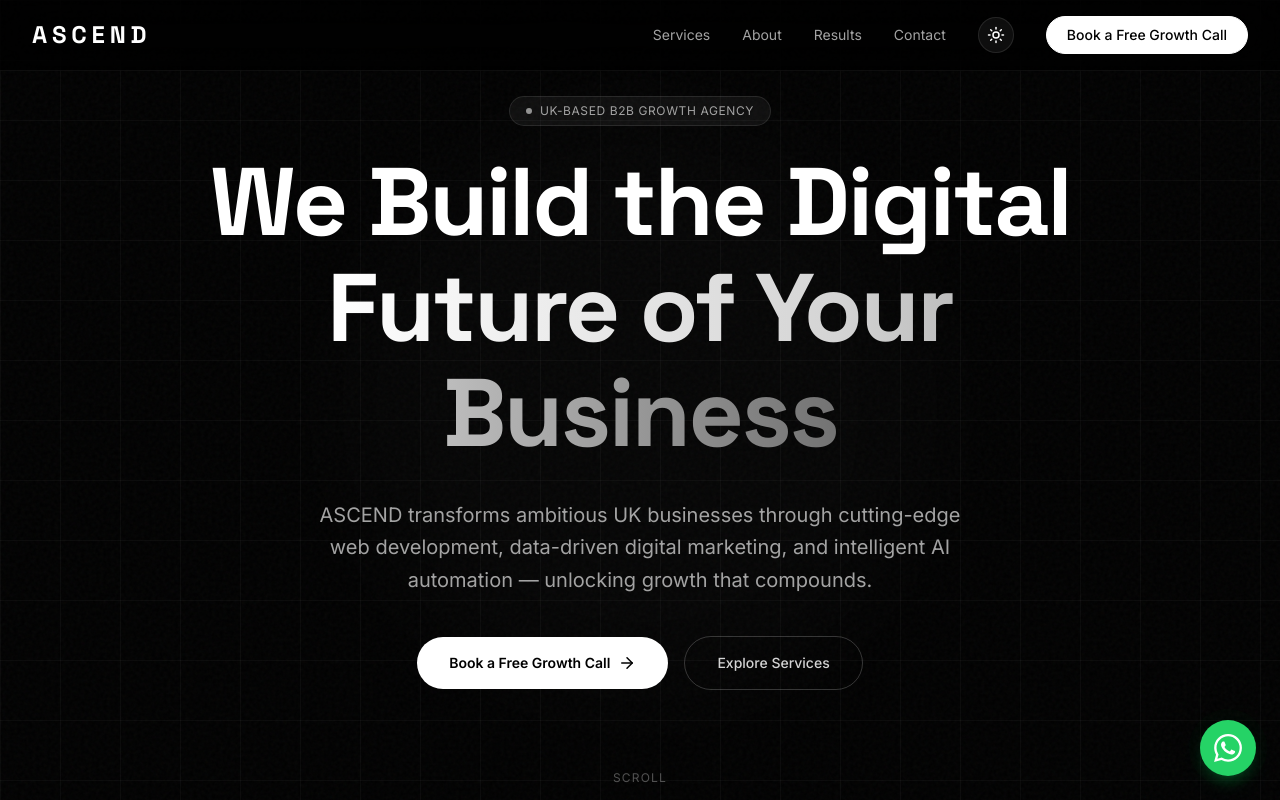
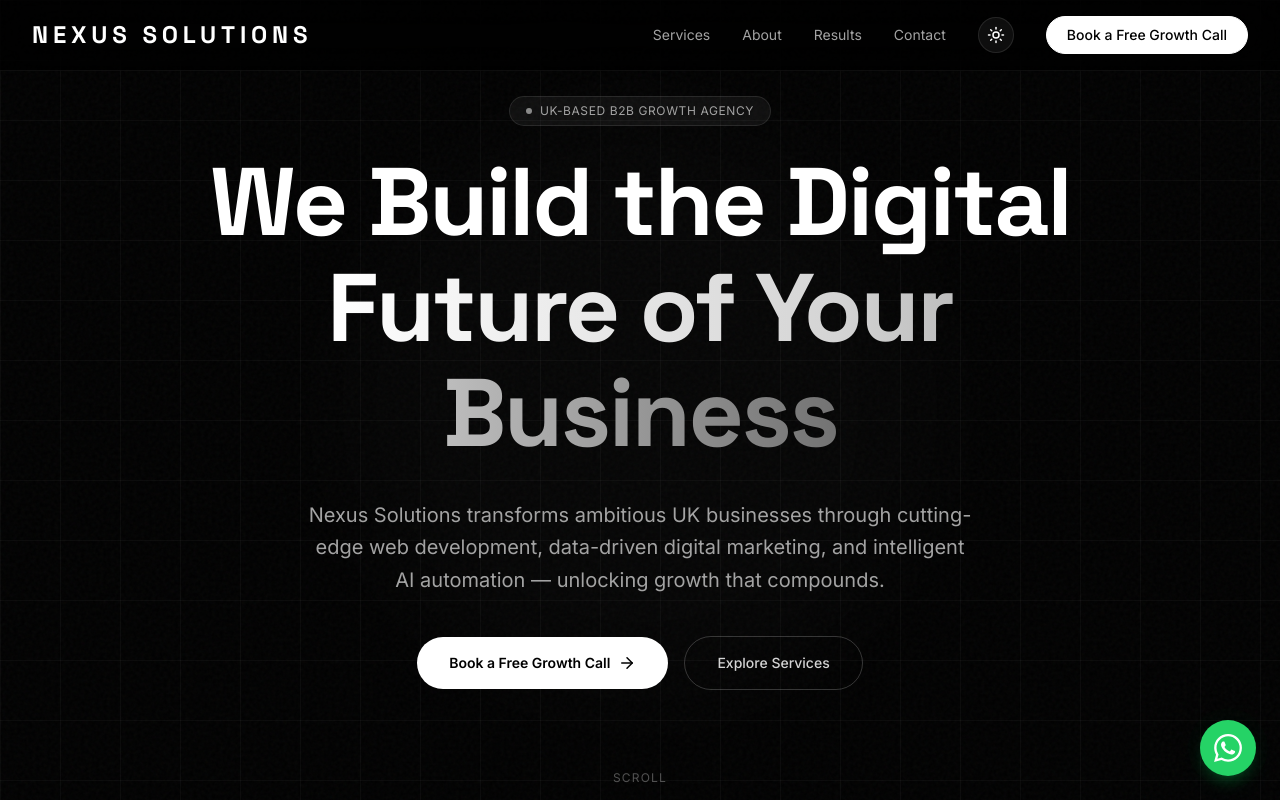
Before and after one commit to affanahmer/nexussolutions, a Next.js app: page / in a window 1280 px wide. Shown: the top 800 px of the page. Built offline with nearby package versions, Linux system fonts and the light colour scheme.

Commit message:
feat: initialize project layout and landing page with animated components

```diff
--- a/app/layout.tsx
+++ b/app/layout.tsx
@@ -15,13 +15,13 @@ const spaceGrotesk = Space_Grotesk({
 });
 
 export const metadata: Metadata = {
-  title: "ASCEND | UK B2B Digital Growth & AI Solutions Agency",
+  title: "Nexus Solutions | UK B2B Digital Growth & AI Solutions Agency",
   description:
-    "ASCEND drives UK business growth through cutting-edge digital marketing, custom web development, and AI-powered automation. Book a free growth call today.",
+    "Nexus Solutions drives UK business growth through cutting-edge digital marketing, custom web development, and AI-powered automation. Book a free growth call today.",
   keywords:
     "UK digital agency, B2B growth, AI solutions, web development, digital marketing, SEO, AI chatbots, AI calling agents",
   openGraph: {
-    title: "ASCEND | UK B2B Digital Growth & AI Solutions Agency",
+    title: "Nexus Solutions | UK B2B Digital Growth & AI Solutions Agency",
     description:
       "We transform UK businesses with cutting-edge digital and AI solutions. Custom websites, digital marketing, AI automation — all under one roof.",
     type: "website",
--- a/app/page.tsx
+++ b/app/page.tsx
@@ -462,7 +462,7 @@ function IconMoon() {
    ────────────────────────────────────────────── */
 const NAV_LINKS = [
   { label: "Services", href: "#services" },
-  { label: "About", href: "#why-ascend" },
+  { label: "About", href: "#why-nexus" },
   { label: "Results", href: "#results" },
   { label: "Contact", href: "#contact" },
 ];
@@ -556,36 +556,52 @@ const VALUE_PROPS = [
 
 const CASE_STUDIES = [
   {
+    tag: "Web Experience",
+    title: "Immersive 3D Website",
+    metric: "+240%",
+    metricLabel: "User Engagement",
+    description:
+      "Developed a stunning WebGL-powered 3D web experience that immersed visitors in the brand's universe, significantly boosting dwell time and lead generation.",
+  },
+  {
+    tag: "Voice AI",
+    title: "AI Outbound Calling Agent",
+    metric: "15k+",
+    metricLabel: "Calls Handled / Month",
+    description:
+      "Built a custom conversational voice AI that dials thousands of leads, handles objections seamlessly, and books qualified appointments on autopilot.",
+  },
+  {
+    tag: "Customer Service",
+    title: "Autonomous AI Helpdesk",
+    metric: "85%",
+    metricLabel: "Ticket Deflection",
+    description:
+      "Integrated a custom-trained language model into the client's support portal, enabling human-like resolution of complex queries in seconds.",
+  },
+  {
     tag: "E-Commerce",
-    title: "E-Commerce Growth",
+    title: "E-Commerce Growth Engine",
     metric: "300%",
     metricLabel: "ROI Increase",
     description:
-      "Transformed an underperforming online store with strategic SEO, conversion optimisation, and AI-powered product recommendations.",
-  },
-  {
-    tag: "AI Automation",
-    title: "AI Agent Implementation",
-    metric: "24/7",
-    metricLabel: "Support Achieved",
-    description:
-      "Deployed an AI calling agent and chatbot system, eliminating after-hours downtime and reducing support costs by 60%.",
+      "Transformed an underperforming online store with strategic SEO, targeted paid media, and AI-powered product recommendations.",
   },
   {
     tag: "Lead Generation",
-    title: "B2B Lead Pipeline",
+    title: "B2B Acquisition Pipeline",
     metric: "5x",
     metricLabel: "Qualified Leads",
     description:
-      "Built a high-converting website with integrated AI chatbot that automated lead qualification and appointment booking.",
+      "Engineered a high-converting landing page ecosystem paired with an AI qualification chatbot that captures and scores leads 24/7.",
   },
   {
     tag: "Digital Marketing",
-    title: "Brand Visibility Campaign",
-    metric: "180%",
-    metricLabel: "Traffic Growth",
+    title: "Omnichannel Scale",
+    metric: "4.2x",
+    metricLabel: "ROAS Achieved",
     description:
-      "Executed a multi-channel digital marketing campaign combining SEO, PPC, and content strategy for a professional services firm.",
+      "Executed a multi-platform performance marketing campaign utilizing predictive AI targeting to dramatically lower customer acquisition costs.",
   },
 ];
 
@@ -614,7 +630,7 @@ function Navigation({
           href="#"
           className="font-[family-name:var(--font-heading)] text-2xl font-bold tracking-[0.2em] text-[var(--theme-fg)]"
         >
-          ASCEND
+          NEXUS SOLUTIONS
         </a>
 
         {/* Desktop Links */}
@@ -779,7 +795,7 @@ function HeroSection() {
           transition={{ duration: 0.6, delay: 0.7 }}
           className="mx-auto mt-8 max-w-2xl text-lg leading-relaxed text-gray-400 sm:text-xl"
         >
-          ASCEND transforms ambitious UK businesses through cutting-edge web
+          Nexus Solutions transforms ambitious UK businesses through cutting-edge web
           development, data-driven digital marketing, and intelligent AI
           automation — unlocking growth that compounds.
         </motion.p>
@@ -1000,12 +1016,12 @@ function ServicesSection() {
    ────────────────────────────────────────────── */
 function ValuePropSection() {
   return (
-    <section id="why-ascend" className="relative py-28 lg:py-36">
+    <section id="why-nexus" className="relative py-28 lg:py-36">
       <div className="gradient-line mb-20" />
       <div className="mx-auto max-w-7xl px-6 lg:px-8">
         <AnimatedSection className="mb-16 text-center">
           <span className="mb-4 inline-block text-xs font-medium tracking-[0.3em] text-gray-500">
-            WHY ASCEND
+            WHY NEXUS SOLUTIONS
           </span>
           <h2 className="font-[family-name:var(--font-heading)] text-4xl font-bold tracking-tight text-white sm:text-5xl">
             The Unfair Advantage
@@ -1123,7 +1139,7 @@ function ContactSection() {
     try {
       // We are using Web3Forms (password-free form forwarding).
       // 1. Go to https://web3forms.com/
-      // 2. Enter your email (ascenduk.agency@gmail.com) and click "Create Access Key".
+      // 2. Enter your email and click "Create Access Key".
       // 3. Check your email for the key, and paste it here:
       const accessKey = "7b325b3d-e17a-4d6b-a65f-8c54b95e118e";
 
@@ -1135,8 +1151,8 @@ function ContactSection() {
         },
         body: JSON.stringify({
           access_key: accessKey,
-          subject: "New Enquiry from ASCEND Website",
-          from_name: "ASCEND Website",
+          subject: "New Enquiry from Nexus Solutions Website",
+          from_name: "Nexus Solutions Website",
           ...formState,
         }),
       });
@@ -1170,7 +1186,7 @@ function ContactSection() {
               GET IN TOUCH
             </span>
             <h2 className="font-[family-name:var(--font-heading)] text-4xl font-bold tracking-tight text-white sm:text-5xl">
-              Ready to Ascend?
+              Ready to Scale?
             </h2>
             <p className="mt-6 max-w-md text-lg leading-relaxed text-gray-400">
               Book a free, no-obligation growth call with our team. We&apos;ll
@@ -1344,7 +1360,7 @@ function Footer() {
         <div className="flex flex-col items-center justify-between gap-6 md:flex-row">
           <div className="flex flex-col items-center gap-2 md:items-start">
             <span className="font-[family-name:var(--font-heading)] text-xl font-bold tracking-[0.2em] text-white">
-              ASCEND
+              NEXUS SOLUTIONS
             </span>
             <span className="text-xs text-gray-600">
               Elevating UK businesses through digital innovation & AI.
@@ -1363,7 +1379,7 @@ function Footer() {
           </div>
           <div className="flex flex-col items-center gap-1 md:items-end">
             <span className="text-xs text-gray-600">
-              © {new Date().getFullYear()} ASCEND. All rights reserved.
+              © {new Date().getFullYear()} Nexus Solutions. All rights reserved.
             </span>
             <span className="text-xs text-gray-700">
               UK-Based Digital Growth Agency
@@ -1399,11 +1415,11 @@ function WhatsAppFloat() {
 /* ──────────────────────────────────────────────
    MAIN EXPORT
    ────────────────────────────────────────────── */
-export default function AscendPage() {
+export default function NexusSolutionsPage() {
   const [theme, setTheme] = useState<"dark" | "light">("dark");
 
   useEffect(() => {
-    const saved = localStorage.getItem("ascend-theme") as
+    const saved = localStorage.getItem("nexus-theme") as
       | "dark"
       | "light"
       | null;
@@ -1421,7 +1437,7 @@ export default function AscendPage() {
     } else {
       document.documentElement.classList.remove("light");
     }
-    localStorage.setItem("ascend-theme", next);
+    localStorage.setItem("nexus-theme", next);
   };
 
   return (
```
